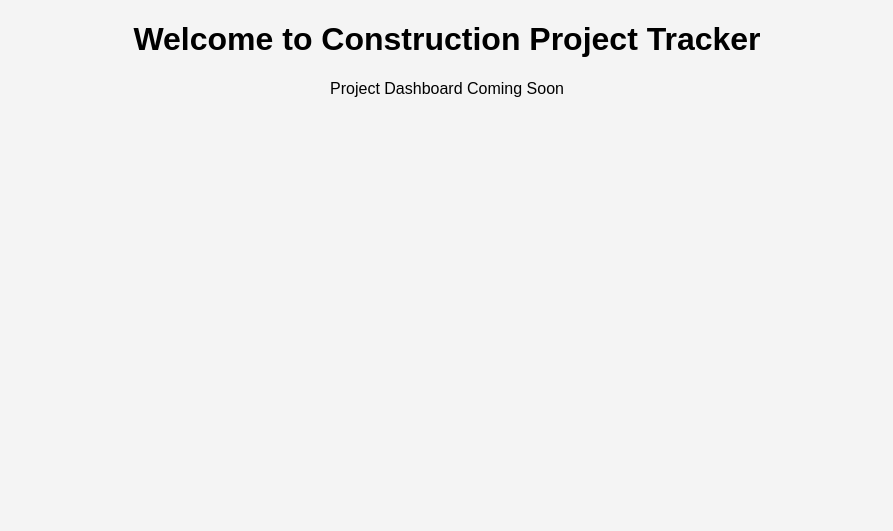
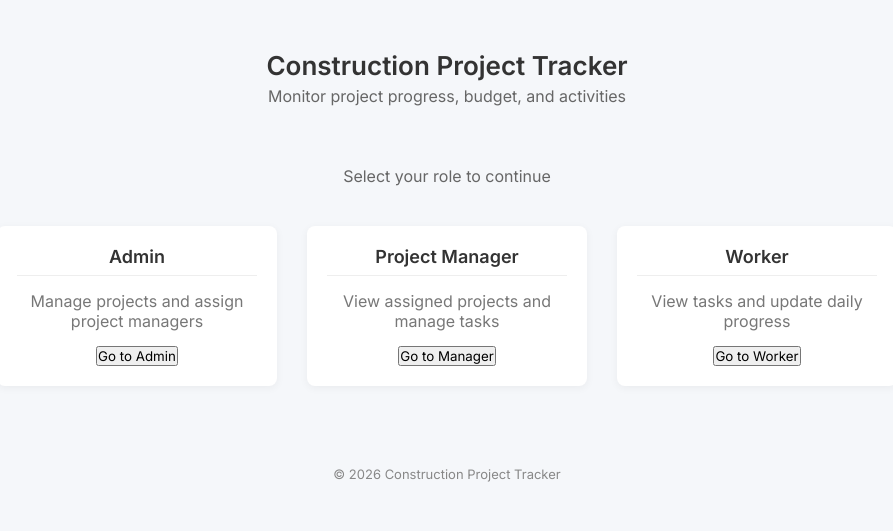
Before and after one commit to sadhikmohammadb5/construction_project_tracker, a Flask app: page / in a window 1280 px wide. Shown: the top 531 px of the page, without its empty margins (193-1086 px from the left). Run offline with Flask 3, Linux system fonts and the light colour scheme.

Commit message:
updated files

```diff
--- a/app.py
+++ b/app.py
@@ -1,11 +1,49 @@
+from flask import Flask, redirect, render_template, url_for
+from datetime import date
 
-from flask import Flask, render_template
+from models import db, Project, Task, Issue
+from routes.project_routes import project_bp
 
 app = Flask(__name__)
 
-@app.route('/')
-def home():
-    return render_template('index.html')
+app.config["SQLALCHEMY_DATABASE_URI"] = "sqlite:///construction_tracker.db"
+app.config["SQLALCHEMY_TRACK_MODIFICATIONS"] = False
+app.config["SECRET_KEY"] = "dev-secret-key"
 
-if __name__ == '__main__':
+db.init_app(app)
+
+# Register Blueprints
+app.register_blueprint(project_bp)
+
+
+# ----------------------
+# Dashboard Route
+# ----------------------
+@app.route("/")
+def index():
+    return render_template("index.html")
+
+@app.route("/admin")
+def admin_dashboard():
+    projects = Project.query.order_by(Project.id.desc()).all()
+    return render_template("admin/dashboard.html", projects=projects)
+
+
+@app.route("/project-manager")
+def project_manager_dashboard():
+    return render_template("project_manager/dashboard.html")
+
+
+@app.route("/worker")
+def worker_dashboard():
+    return render_template("worker/dashboard.html")
+
+
+
+# ----------------------
+# Run App
+# ----------------------
+if __name__ == "__main__":
+    with app.app_context():
+        db.create_all()
     app.run(debug=True)
--- a/static/css/style.css
+++ b/static/css/style.css
@@ -1 +1,96 @@
 body { font-family: Arial; background:#f4f4f4; text-align:center; }
+
+        * {
+            box-sizing: border-box;
+            margin: 0;
+            padding: 0;
+            font-family: 'Inter', sans-serif;
+        }
+
+        body {
+            background-color: #f5f7fa;
+            color: #333;
+        }
+
+        .container {
+            max-width: 1200px;
+            margin: 30px auto;
+            padding: 20px;
+        }
+
+        header {
+            margin-bottom: 25px;
+        }
+
+        header h1 {
+            font-size: 26px;
+            font-weight: 600;
+        }
+
+        header p {
+            color: #666;
+            margin-top: 5px;
+        }
+
+        .card {
+            background: #fff;
+            border-radius: 8px;
+            padding: 20px;
+            margin-bottom: 20px;
+            box-shadow: 0 2px 8px rgba(0,0,0,0.05);
+        }
+
+        .card h2 {
+            font-size: 18px;
+            margin-bottom: 15px;
+            border-bottom: 1px solid #eee;
+            padding-bottom: 8px;
+        }
+
+        table {
+            width: 100%;
+            border-collapse: collapse;
+        }
+
+        table th,
+        table td {
+            text-align: left;
+            padding: 10px;
+            border-bottom: 1px solid #eee;
+            font-size: 14px;
+        }
+
+        table th {
+            background-color: #f9fafb;
+            font-weight: 600;
+        }
+
+        .status {
+            padding: 4px 10px;
+            border-radius: 12px;
+            font-size: 12px;
+            font-weight: 500;
+            display: inline-block;
+        }
+
+        .status.on-track {
+            background-color: #e6f4ea;
+            color: #137333;
+        }
+
+        .status.at-risk {
+            background-color: #fff4e5;
+            color: #b26a00;
+        }
+
+        .status.delayed {
+            background-color: #fdecea;
+            color: #b00020;
+        }
+
+        footer {
+            text-align: center;
+            color: #888;
+            font-size: 13px;
+            margin-top: 40px;
+        }
--- a/templates/index.html
+++ b/templates/index.html
@@ -1,12 +1,55 @@
+{% extends "layout.html" %}
 
-<!DOCTYPE html>
-<html>
-<head>
-    <title>Construction Project Tracker</title>
-    <link rel="stylesheet" href="/static/css/style.css">
-</head>
-<body>
-    <h1>Welcome to Construction Project Tracker</h1>
-    <p>Project Dashboard Coming Soon</p>
-</body>
-</html>
+{% block content %}
+
+<div style="max-width:900px; margin:60px auto; text-align:center;">
+
+    <h1 style="margin-bottom:10px;"></h1>
+    <p style="color:#666; margin-bottom:40px;">
+        Select your role to continue
+    </p>
+
+    <div style="
+        display:grid;
+        grid-template-columns:repeat(auto-fit, minmax(220px, 1fr));
+        gap:30px;
+    ">
+
+        <!-- Admin -->
+        <div class="card">
+            <h2>Admin</h2>
+            <p style="color:#777;">
+                Manage projects and assign project managers
+            </p>
+            <a href="{{ url_for('admin_dashboard') }}">
+                <button style="margin-top:15px;">Go to Admin</button>
+            </a>
+        </div>
+
+        <!-- Project Manager -->
+        <div class="card">
+            <h2>Project Manager</h2>
+            <p style="color:#777;">
+                View assigned projects and manage tasks
+            </p>
+            <a href="{{ url_for('project_manager_dashboard') }}">
+                <button style="margin-top:15px;">Go to Manager</button>
+            </a>
+        </div>
+
+        <!-- Worker -->
+        <div class="card">
+            <h2>Worker</h2>
+            <p style="color:#777;">
+                View tasks and update daily progress
+            </p>
+            <a href="{{ url_for('worker_dashboard') }}">
+                <button style="margin-top:15px;">Go to Worker</button>
+            </a>
+        </div>
+
+    </div>
+
+</div>
+
+{% endblock %}
--- /dev/null
+++ b/templates/layout.html
@@ -0,0 +1,34 @@
+<!DOCTYPE html>
+<html lang="en">
+<head>
+    <meta charset="UTF-8">
+    <title>Construction Project Tracker</title>
+    <meta name="viewport" content="width=device-width, initial-scale=1.0">
+
+    <!-- Google Font -->
+    <link href="https://fonts.googleapis.com/css2?family=Inter:wght@400;500;600&display=swap" rel="stylesheet">
+    <link rel="stylesheet" href="{{ url_for('static', filename='css/style.css') }}">
+</head>
+
+<body>
+    <div class="container">
+
+        <!-- Header -->
+        <header>
+            <h1>Construction Project Tracker</h1>
+            <p>Monitor project progress, budget, and activities</p>
+        </header>
+
+        <!-- Main Content -->
+        <main>
+            {% block content %}{% endblock %}
+        </main>
+
+        <!-- Footer -->
+        <footer>
+            © 2026 Construction Project Tracker
+        </footer>
+
+    </div>
+</body>
+</html>
```
Also changed, not shown: models/__init__.py (added, +9 -0 lines), models/budget.py (added, +21 -0 lines), models/daily_log.py (added, +21 -0 lines), models/issue.py (added, +18 -0 lines), models/project.py (added, +25 -0 lines), models/task.py (added, +22 -0 lines), routes/project_routes.py (added, +73 -0 lines), templates/admin/dashboard.html (added, +47 -0 lines), templates/project_manager/dashboard.html (added, +8 -0 lines), templates/projects/create.html (added, +21 -0 lines), templates/projects/detail.html (added, +17 -0 lines), templates/projects/edit.html (added, +27 -0 lines), templates/projects/list.html (added, +28 -0 lines), templates/worker/dashboard.html (added, +7 -0 lines), 2 more files.
